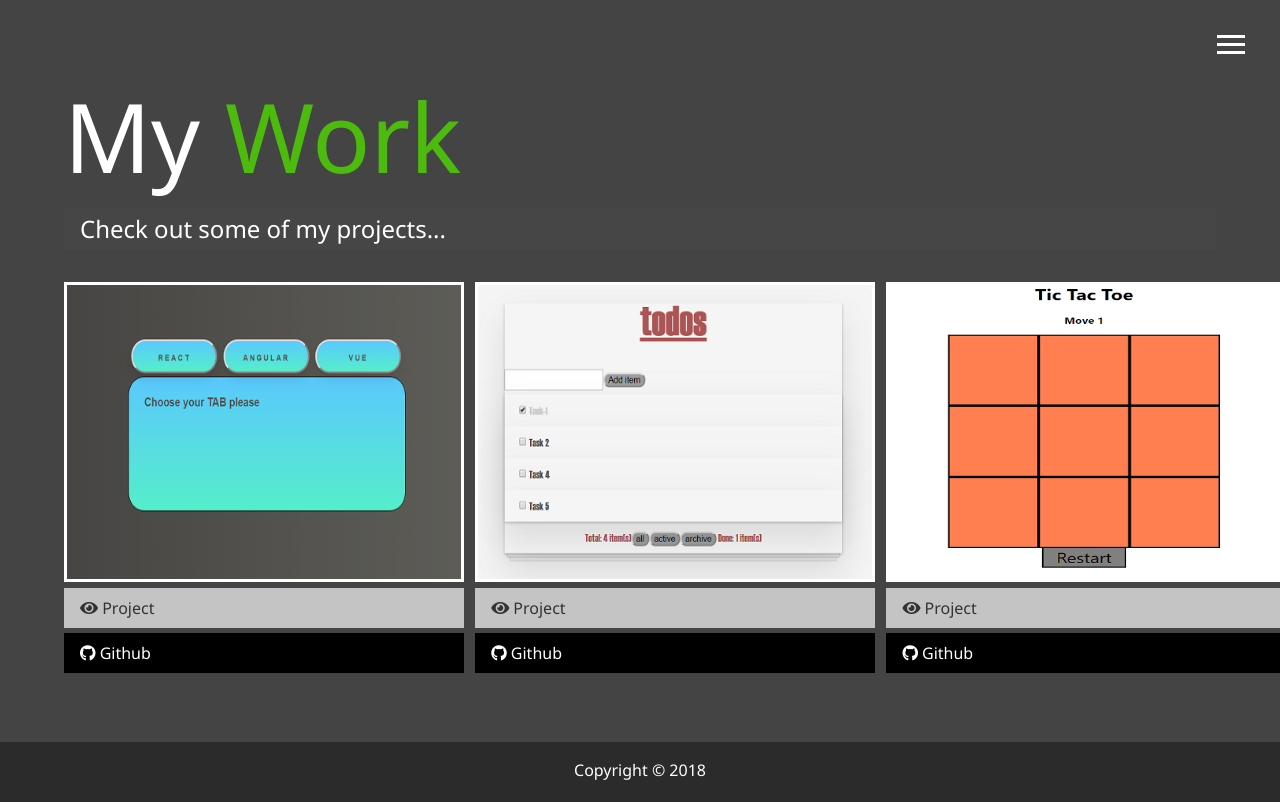
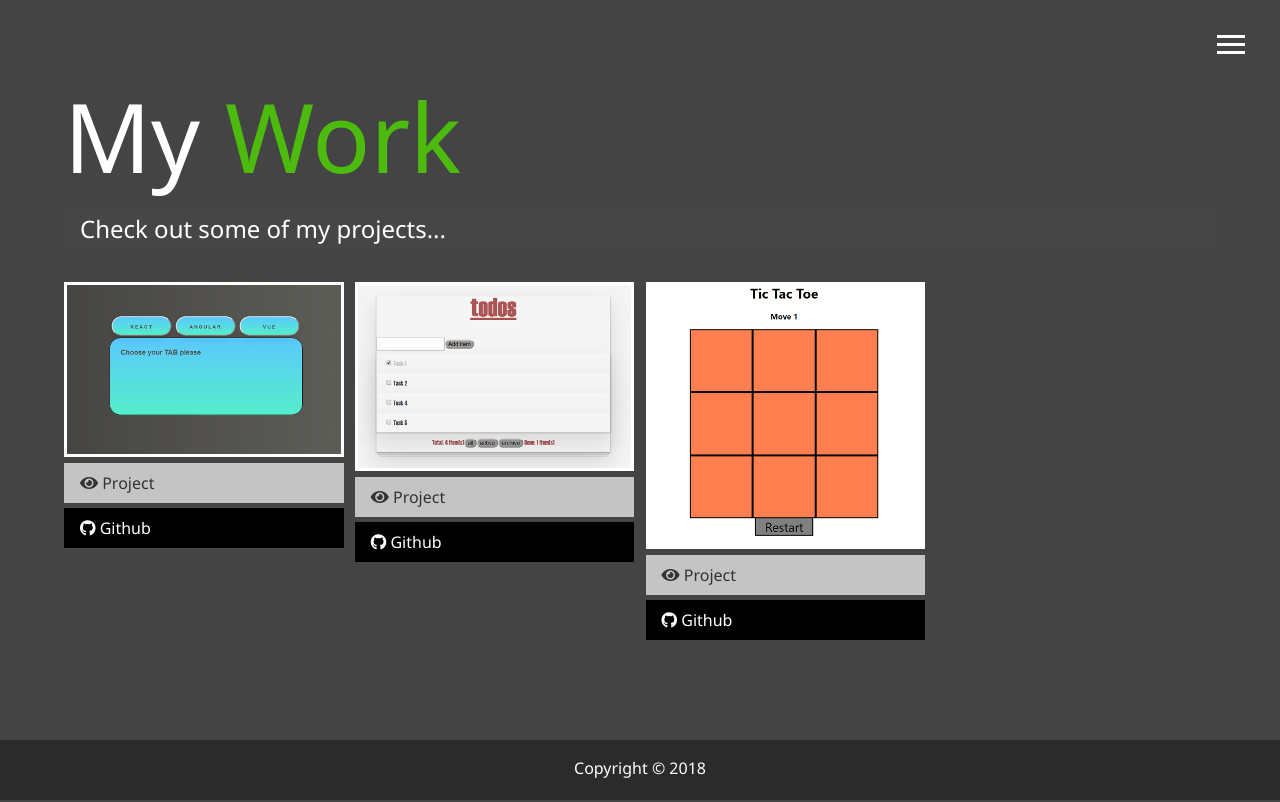
Before and after one commit to Onefun1/portfolio_maksymenko, a website: page dist/work.html in a window 1280 px wide. Drawn offline with Linux system fonts and the light colour scheme.

Commit message:
add my some info

```diff
--- a/scss/main.scss
+++ b/scss/main.scss
@@ -121,8 +121,7 @@ main {
     grid-template-columns: repeat(3, 1fr);
 
     img {
-        width: 400px;
-        height: 300px;
+        width: 100%;
         border: 3px #fff solid;
 
         &:hover {
```
Also changed, not shown: dist/css/main.css.
